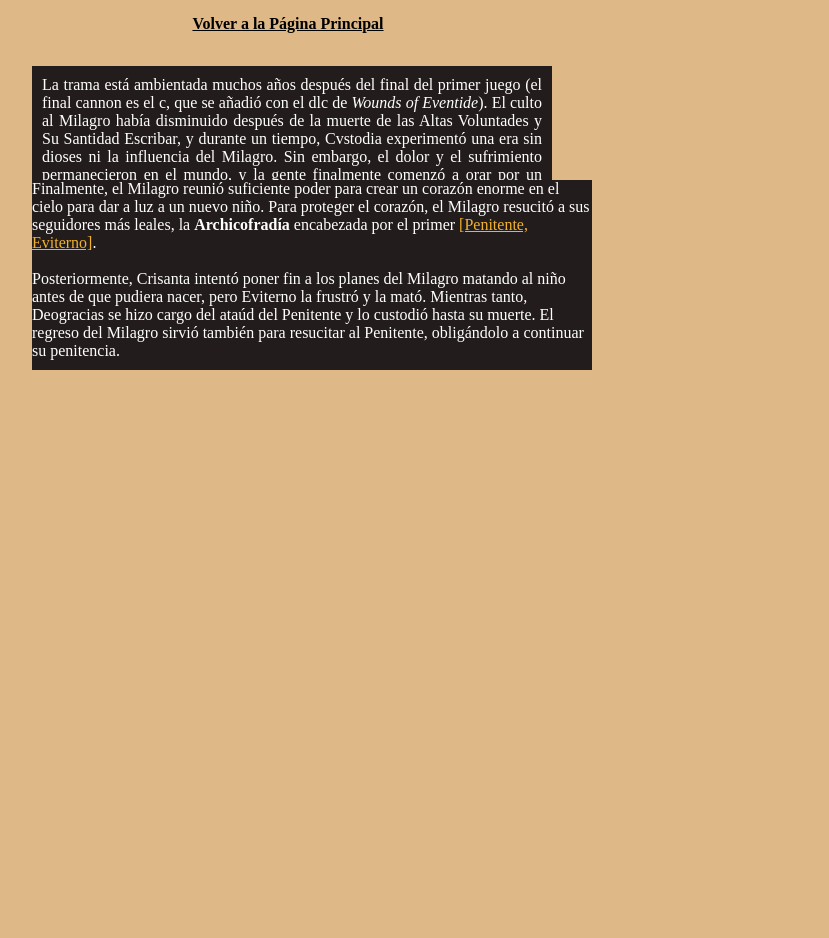
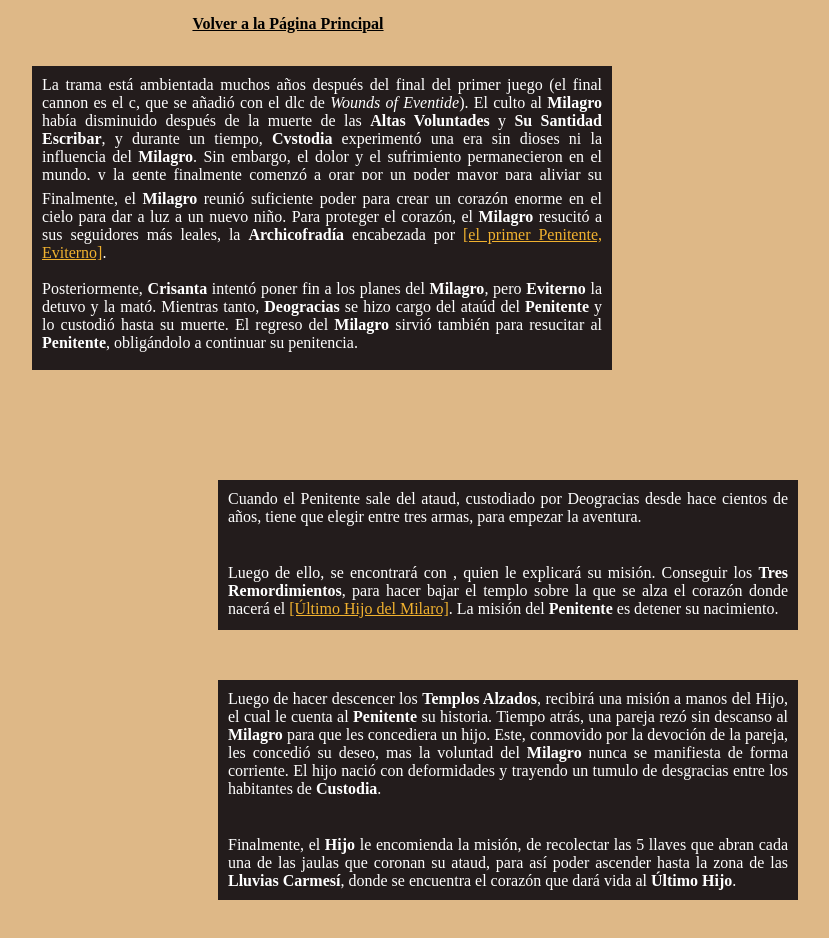
Before and after one commit to PeterMartEsc/LND, a plain HTML site: page PROYECTO_FINAL/pagina-web_tematica-libre/historia.html in a window 1280 px wide. Shown: the part 220-1158 px from the top of the page, without its empty margins (352-1181 px from the left). Drawn offline with Linux system fonts and the light colour scheme.

Commit message:
Se agregam cambios

```diff
--- a/PROYECTO_FINAL/pagina-web_tematica-libre/estilos/estiloHistoria.css
+++ b/PROYECTO_FINAL/pagina-web_tematica-libre/estilos/estiloHistoria.css
@@ -4,6 +4,14 @@ body{
     margin: 0 auto;
 
     height: 5400px;
+}
+
+.hpr{
+    color: rgb(241, 178, 47);
+}
+
+.hpr:visited{
+    color: rgb(241, 178, 47);
 }
 
 a{
@@ -64,15 +72,11 @@ h4{
 
 /*Main*/
 
-.hpr{
-    color: rgb(241, 178, 47);
-}
-
 .contexto{
     background-color: rgb(35, 28, 28);
     color: white;
 
-    width: 520px;
+    width: 580px;
     height: 160px;
 
     position: absolute;
@@ -84,12 +88,38 @@ h4{
     background-color: rgb(35, 28, 28);
     color: white;
 
-    width: 560px;
+    width: 580px;
     height: 190px;
 
     position: absolute;
     left: 30%;
     top: 50%;
+
+}
+
+.historia1{
+    background-color: rgb(35, 28, 28);
+    color: white;
+
+    width: 580px;
+    height: 150px;
+
+    position: absolute;
+    left: 570px;
+    top: 700px;
+
+}
+
+.historia2{
+    background-color: rgb(35, 28, 28);
+    color: white;
+
+    width: 580px;
+    height: 220px;
+
+    position: absolute;
+    left: 570px;
+    top: 900px;
 
 }
 
--- a/PROYECTO_FINAL/pagina-web_tematica-libre/historia.html
+++ b/PROYECTO_FINAL/pagina-web_tematica-libre/historia.html
@@ -33,23 +33,58 @@
             <p class="text">
                 La trama está ambientada muchos años después del final del primer juego
                 (el final cannon es el c, que se añadió con el dlc de <i>Wounds of Eventide</i>).
-                El culto al Milagro había disminuido después de la muerte de las Altas Voluntades
-                y Su Santidad Escribar, y durante un tiempo, Cvstodia experimentó una era sin
-                dioses ni la influencia del Milagro. Sin embargo, el dolor y el sufrimiento
+                El culto al <b>Milagro</b> había disminuido después de la muerte de las <b>Altas Voluntades</b>
+                y <b>Su Santidad Escribar</b>, y durante un tiempo, <b>Cvstodia</b> experimentó una era sin
+                dioses ni la influencia del <b>Milagro</b>. Sin embargo, el dolor y el sufrimiento
                 permanecieron en el mundo, y la gente finalmente comenzó a orar por un poder
-                mayor para aliviar su sufrimiento, dándole al Milagro la oportunidad de regresar.
+                mayor para aliviar su sufrimiento, dándole al <b>Milagro</b>la oportunidad de regresar.
             </p>
         </div>
         <div class="contexto2">
-            Finalmente, el Milagro reunió suficiente poder para crear un corazón enorme en el
-            cielo para dar a luz a un nuevo niño. Para proteger el corazón, el Milagro resucitó
-            a sus seguidores más leales, la <b>Archicofradía</b> encabezada por el primer <a href="jefes.html#Eviterno" class="hpr">[Penitente, Eviterno]</a>.
-            <br>
-            <br>
-            Posteriormente, Crisanta intentó poner fin a los planes del Milagro matando al niño antes
-            de que pudiera nacer, pero Eviterno la frustró y la mató. Mientras tanto, Deogracias
-            se hizo cargo del ataúd del Penitente y lo custodió hasta su muerte. El regreso del
-            Milagro sirvió también para resucitar al Penitente, obligándolo a continuar su penitencia.
+            <p class="text">
+                Finalmente, el <b>Milagro</b> reunió suficiente poder para crear un corazón enorme en el
+                cielo para dar a luz a un nuevo niño. Para proteger el corazón, el <b>Milagro</b> resucitó
+                a sus seguidores más leales, la <b>Archicofradía</b> encabezada por
+                <a href="jefes.html#Eviterno" class="hpr">[el primer Penitente, Eviterno]</a>.
+                <br>
+                <br>
+                Posteriormente, <b>Crisanta</b> intentó poner fin a los planes del <b>Milagro</b>,
+                pero <b>Eviterno</b> la detuvo y la mató. Mientras tanto, <b>Deogracias </b>
+                se hizo cargo del ataúd del <b>Penitente</b> y lo custodió hasta su muerte. El regreso del
+                <b>Milagro</b> sirvió también para resucitar al <b>Penitente</b>, obligándolo
+                a continuar su penitencia.
+            </p>
+        </div>
+
+        <div class="historia1">
+            <p class="text">
+                Cuando el Penitente sale del ataud, custodiado por Deogracias desde hace cientos de años,
+                tiene que elegir entre tres armas, para empezar la aventura.
+            </p>
+            <img>
+            <p class="text">
+                Luego de ello, se encontrará con <b></b>, quien le explicará su misión. Conseguir los
+                <b>Tres Remordimientos</b>, para hacer bajar el templo sobre la que se alza el corazón donde
+                nacerá el <a href="jefes.html#ultimoHijo" class="hpr">[Último Hijo del Milaro]</a>. La misión
+                del <b>Penitente</b> es detener su nacimiento.
+            </p>
+        </div>
+
+        <div class="historia2">
+            <p class="text">
+                Luego de hacer descencer los <b>Templos Alzados</b>, recibirá una misión a manos del Hijo,
+                el cual le cuenta al <b>Penitente</b> su historia. Tiempo atrás, una pareja rezó sin descanso
+                al <b>Milagro</b> para que les concediera un hijo. Este, conmovido por la devoción de la pareja,
+                les concedió su deseo, mas la voluntad del <b>Milagro</b> nunca se manifiesta de forma corriente.
+                El hijo nació con deformidades y trayendo un tumulo de desgracias entre los habitantes de
+                <b>Custodia</b>.
+            </p>
+            <img>
+            <p class="text">
+                Finalmente, el <b>Hijo</b> le encomienda la misión, de recolectar las 5 llaves que abran cada
+                una de las jaulas que coronan su ataud, para así poder ascender hasta la zona de las
+                <b>Lluvias Carmesí</b>, donde se encuentra el corazón que dará vida al <b>Último Hijo</b>.
+            </p>
         </div>
     </main>
 
```
Also changed, not shown: PROYECTO_FINAL/pagina-web_tematica-libre/jefes.html (+1 -1 lines).
